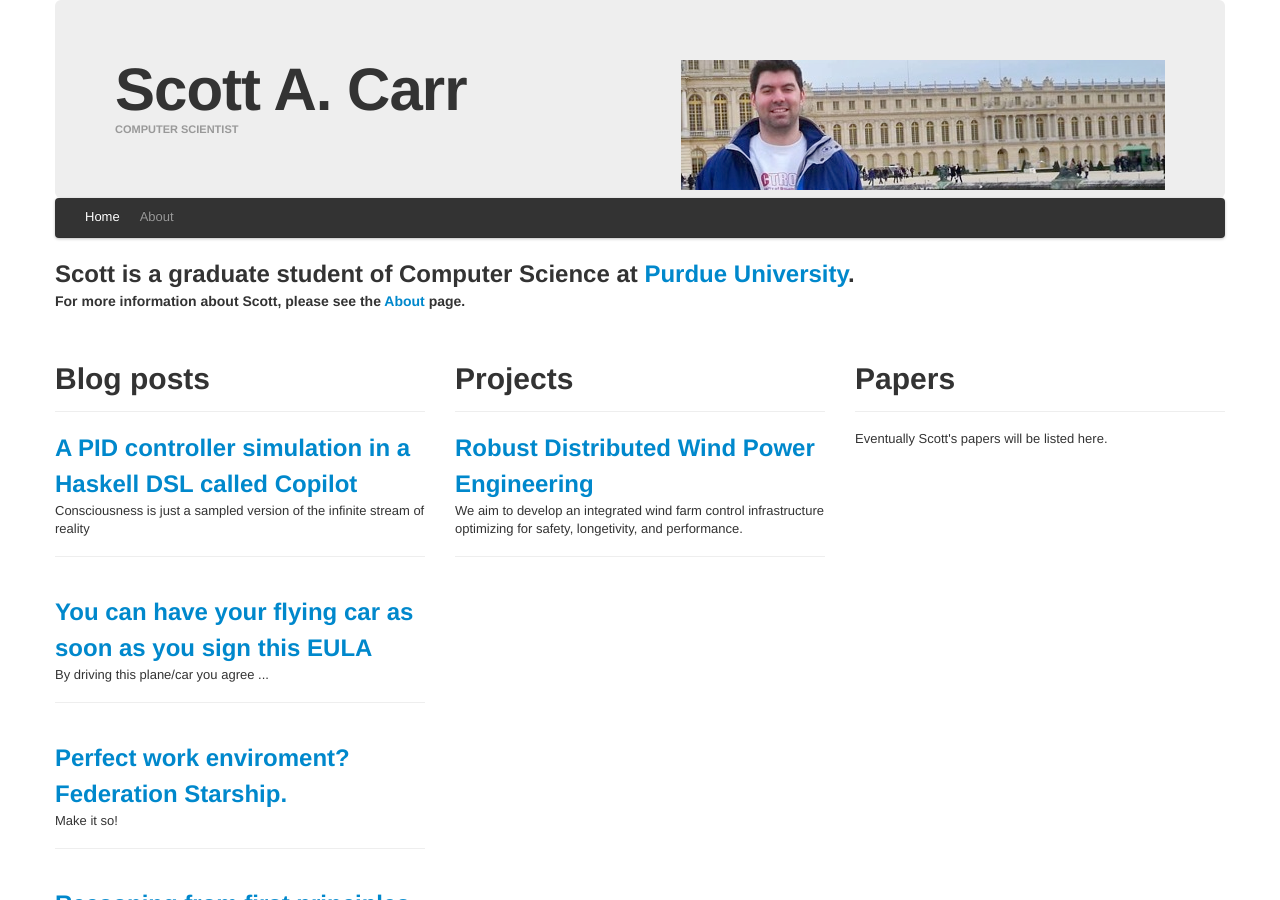
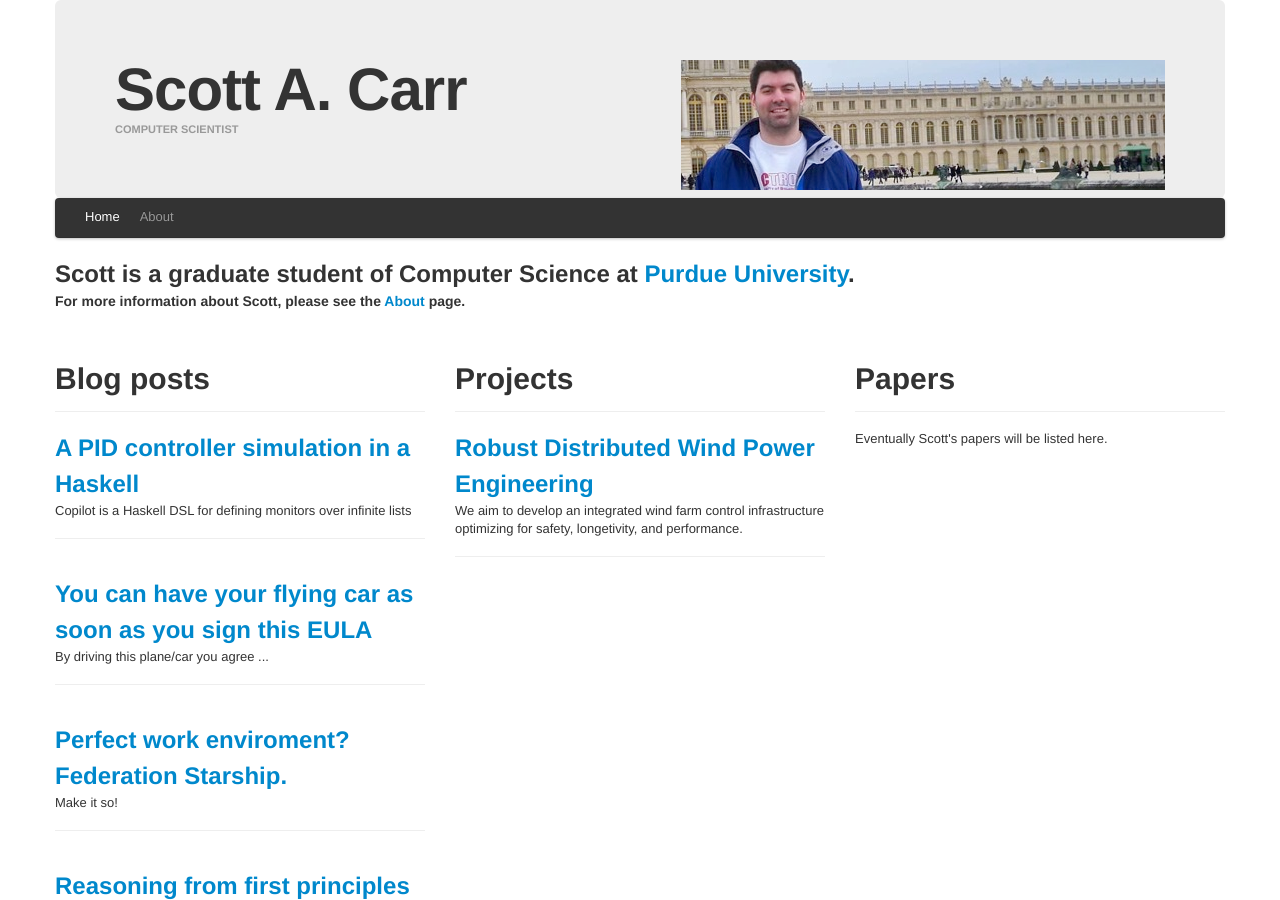
Before and after one commit to scottcarr/scottcarr.github.com, a Jekyll site: the page built from index.html, in a window 1280 px wide and 900 px high. Built offline with Jekyll 4.4.1, drawn with Linux system fonts in a browser that asks for light colours.

Commit message:
fix subtitle

```diff
--- a/_posts/2013-2-24-haskell-copilot-pid-controller.md
+++ b/_posts/2013-2-24-haskell-copilot-pid-controller.md
@@ -1,8 +1,8 @@
 ---
 layout: post
 published: true
-title: A PID controller simulation in a Haskell DSL called Copilot
-summary: Consciousness is just a sampled version of the infinite stream of reality
+title: A PID controller simulation in a Haskell
+summary: Copilot is a Haskell DSL for defining monitors over infinite lists
 ---
 
 I stumbled onto a Haskell DSL called [Copilot](http://leepike.github.com/Copilot/)
```
